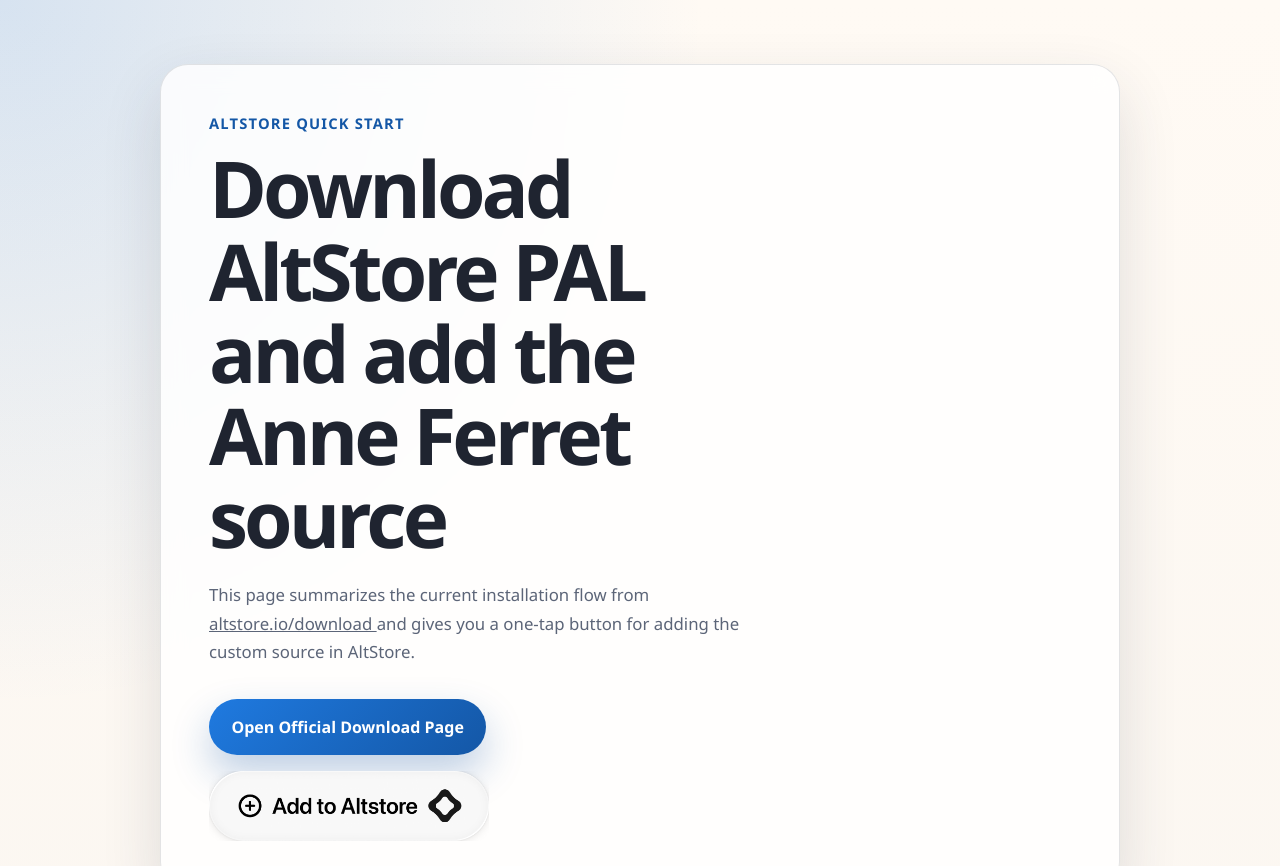
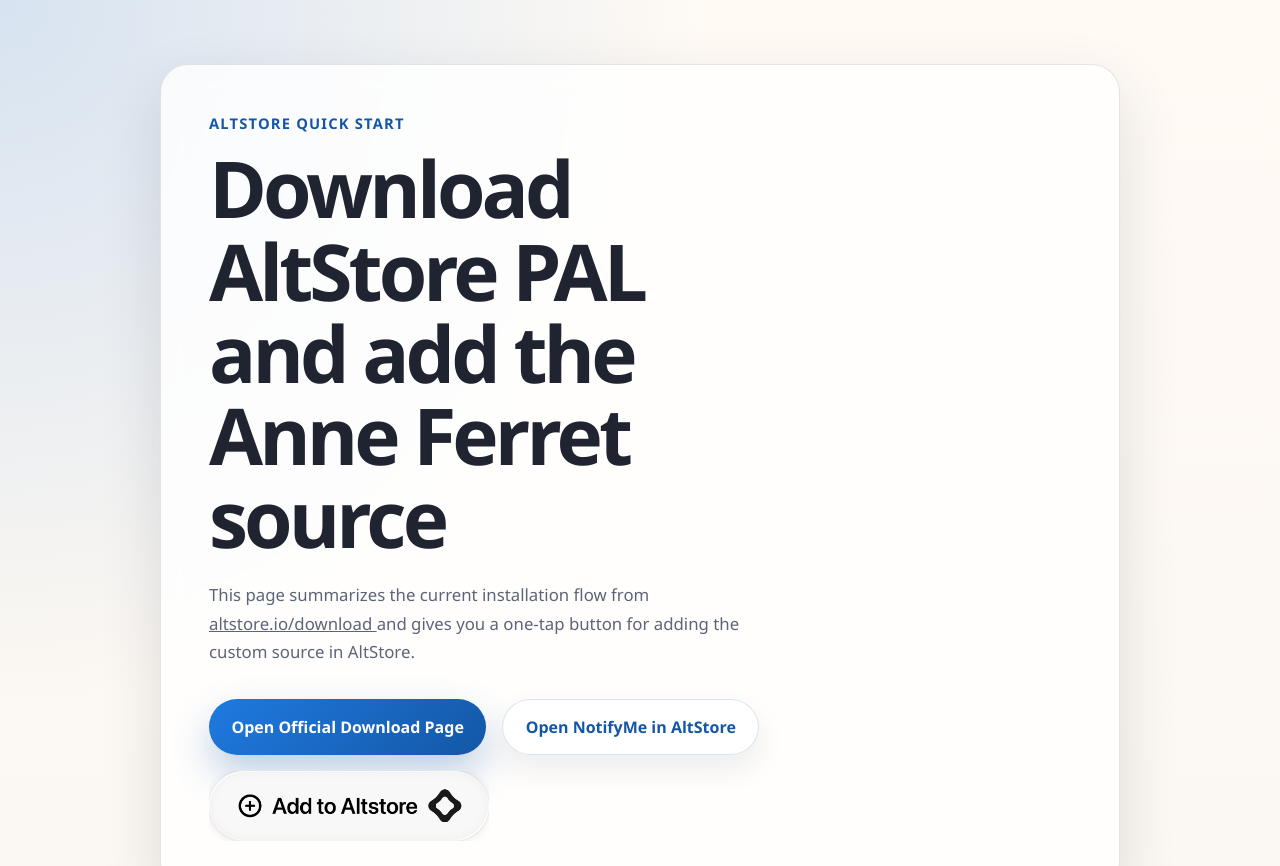
Before and after one commit to Disconnecter/test_html, a plain HTML site: page index.html in a window 1280 px wide. Shown: the top 866 px of the page. Drawn offline with Linux system fonts and the light colour scheme.

Commit message:
Add NotifyMe AltStore button

```diff
--- a/index.html
+++ b/index.html
@@ -31,6 +31,14 @@
             rel="noreferrer"
           >
             Open Official Download Page
+          </a>
+          <a
+            class="secondary-button"
+            href="https://altstore.io/source/altstore.anneferret.eu/source.json?app=ombremad.notifyme"
+            target="_blank"
+            rel="noreferrer"
+          >
+            Open NotifyMe in AltStore
           </a>
           <a
             class="image-button"
--- a/styles.css
+++ b/styles.css
@@ -112,9 +112,37 @@
   transition: transform 160ms ease, box-shadow 160ms ease;
 }
 
+.secondary-button {
+  display: inline-flex;
+  align-items: center;
+  justify-content: center;
+  min-height: 3.5rem;
+  padding: 0.95rem 1.4rem;
+  border: 1px solid rgba(20, 87, 166, 0.16);
+  border-radius: 999px;
+  background: rgba(255, 255, 255, 0.9);
+  color: var(--accent-deep);
+  font-weight: 700;
+  text-decoration: none;
+  box-shadow: 0 14px 30px rgba(31, 36, 48, 0.08);
+  transition: transform 160ms ease, box-shadow 160ms ease, border-color 160ms ease;
+}
+
+.primary-button:hover,
+.primary-button:focus-visible,
+.secondary-button:hover,
+.secondary-button:focus-visible {
+  transform: translateY(-2px);
+}
+
+.secondary-button:hover,
+.secondary-button:focus-visible {
+  border-color: rgba(20, 87, 166, 0.34);
+  box-shadow: 0 18px 34px rgba(31, 36, 48, 0.12);
+}
+
 .primary-button:hover,
 .primary-button:focus-visible {
-  transform: translateY(-2px);
   box-shadow: 0 22px 44px rgba(20, 87, 166, 0.34);
 }
 
@@ -219,6 +247,7 @@
   }
 
   .primary-button,
+  .secondary-button,
   .image-button {
     width: 100%;
   }
```
